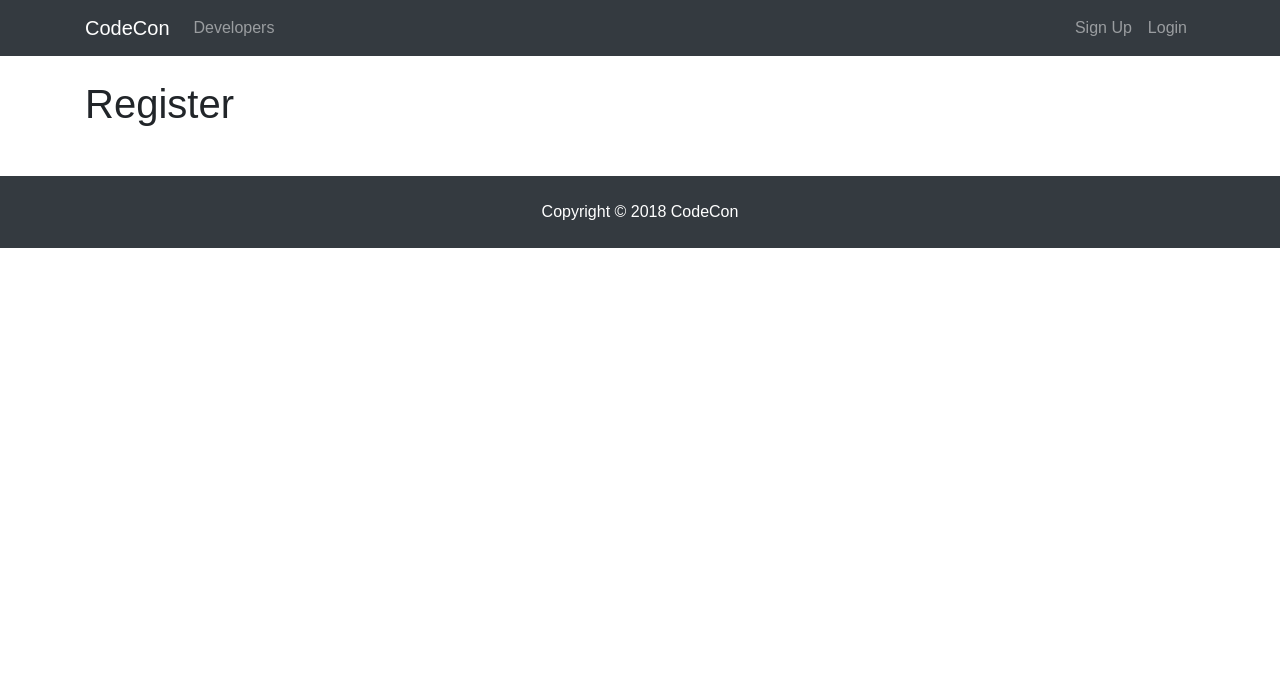
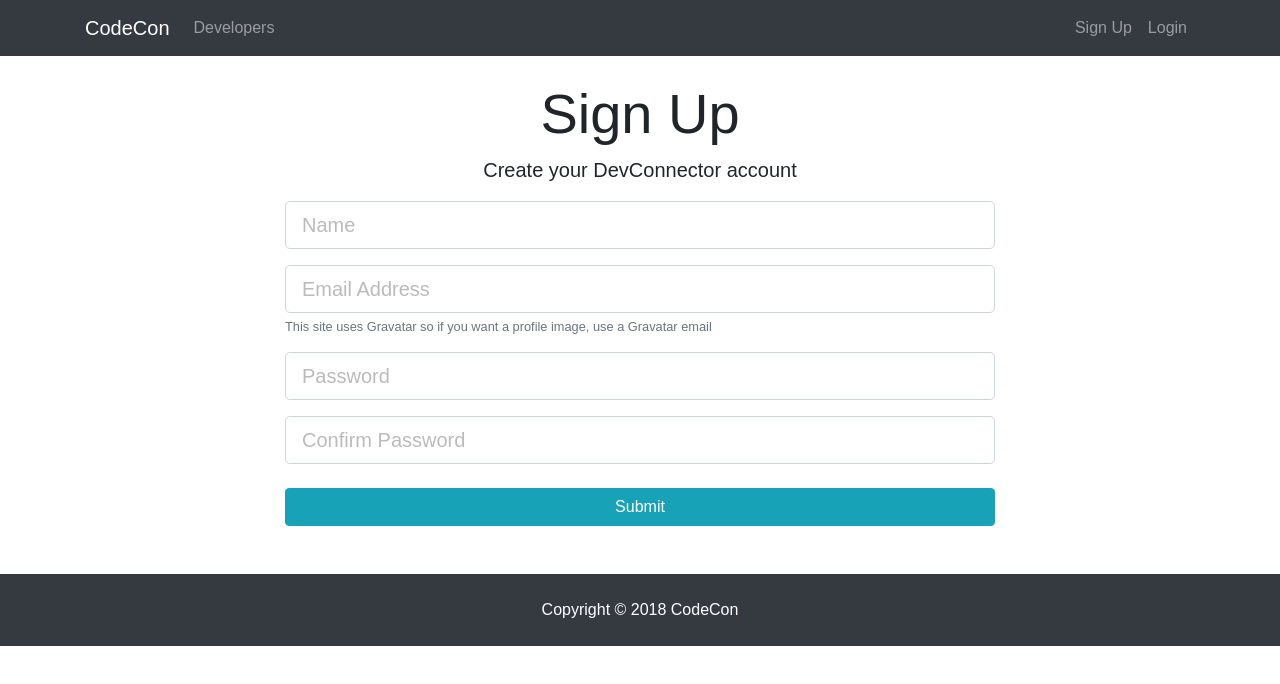
Before and after one commit to manuarora700/codecon, a React (Create React App) app in the folder client/: page /register in a window 1280 px wide. Shown: the top 684 px of the page. Built offline with nearby package versions, Linux system fonts and the light colour scheme.

Commit message:
Implemented onSubmit and onChange for signup and login// Testing withour Redux first

```diff
--- a/client/src/components/auth/Login.js
+++ b/client/src/components/auth/Login.js
@@ -1,11 +1,53 @@
 import React, { Component } from 'react'
 
 class Login extends Component {
+	constructor() {
+		super();
+		this.state = {
+			email: '',
+			password: '',
+			errors: {}
+		};
+
+		this.onChange = this.onChange.bind(this);
+		this.onSubmit = this.onSubmit.bind(this);
+	}
+
+	onChange(e) {
+		this.setState({[e.target.name]: e.target.value})
+	}
+
+	onSubmit(e) {
+		e.preventDefault();
+
+		const user = {
+			email: this.state.email,
+			password: this.state.password
+		}
+
+		console.log(user);
+	}
 	render() {
 		return (
-			<div>
-				<h1>Login</h1>
-			</div>
+		  <div className="login">
+		    <div className="container">
+		      <div className="row">
+		        <div className="col-md-8 m-auto">
+		          <h1 className="display-4 text-center">Log In</h1>
+		          <p className="lead text-center">Sign in to your DevConnector account</p>
+		          <form onSubmit={this.onSubmit}>
+		            <div className="form-group">
+		              <input type="email" className="form-control form-control-lg" placeholder="Email Address" name="email" value={this.state.email} onChange ={this.onChange} />
+		            </div>
+		            <div className="form-group">
+		              <input type="password" className="form-control form-control-lg" placeholder="Password" name="password" value={this.state.password} onChange ={this.onChange} />
+		            </div>
+		            <input type="submit" className="btn btn-info btn-block mt-4" />
+		          </form>
+		        </div>
+		      </div>
+		    </div>
+		  </div>
 		)
 	}
 }
--- a/client/src/components/auth/Register.js
+++ b/client/src/components/auth/Register.js
@@ -1,11 +1,65 @@
 import React, { Component } from 'react'
 
 class Register extends Component {
+	constructor() {
+		super();
+		this.state = {
+			name: '',
+			email: '',
+			password: '',
+			password2: '',
+			errors: {}
+		};
+
+		this.onChange = this.onChange.bind(this);
+		this.onSubmit = this.onSubmit.bind(this);
+	}
+
+	onChange(e) {
+		this.setState({[e.target.name]: e.target.value})
+	}
+
+	onSubmit(e) {
+		e.preventDefault();
+
+		const newUser = {
+			name: this.state.name,
+			email: this.state.email,
+			password: this.state.password,
+			password2: this.state.password2
+		}
+
+		console.log(newUser);
+	}
+
 	render() {
 		return (
-			<div>
-				<h1>Register</h1>
-			</div>
+		  <div className="register">
+		    <div className="container">
+		      <div className="row">
+		        <div className="col-md-8 m-auto">
+		          <h1 className="display-4 text-center">Sign Up</h1>
+		          <p className="lead text-center">Create your DevConnector account</p>
+		          <form onSubmit={this.onSubmit}>
+		            <div className="form-group">
+		              <input type="text" className="form-control form-control-lg" placeholder="Name" name="name" value={this.state.name} onChange = {this.onChange} />
+		            </div>
+		            <div className="form-group">
+		              <input type="email" className="form-control form-control-lg" placeholder="Email Address" name="email" value={this.state.email} onChange = {this.onChange} />
+		              <small className="form-text text-muted">This site uses Gravatar so if you want a profile image, use a Gravatar email</small>
+		            </div>
+		            <div className="form-group">
+		              <input type="password" className="form-control form-control-lg" placeholder="Password" name="password" value={this.state.password} onChange = {this.onChange} />
+		            </div>
+		            <div className="form-group">
+		              <input type="password" className="form-control form-control-lg" placeholder="Confirm Password" name="password2" value={this.state.password2} onChange = {this.onChange} />
+		            </div>
+		            <input type="submit" className="btn btn-info btn-block mt-4" />
+		          </form>
+		        </div>
+		      </div>
+		    </div>
+		  </div>
 		)
 	}
 }
```
